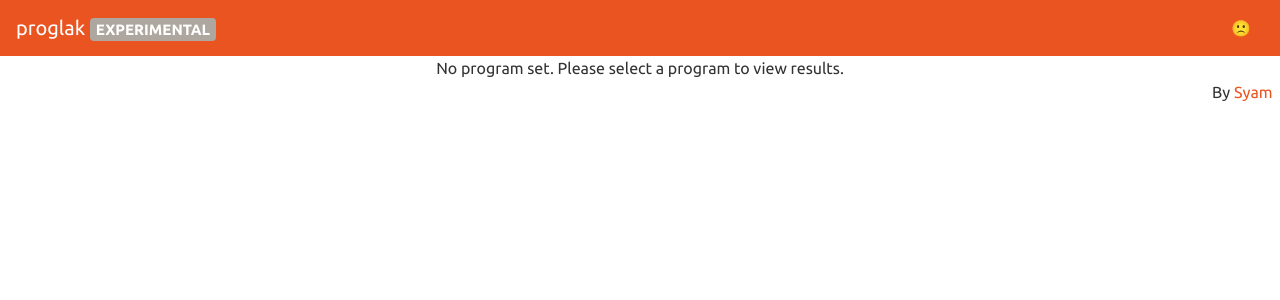
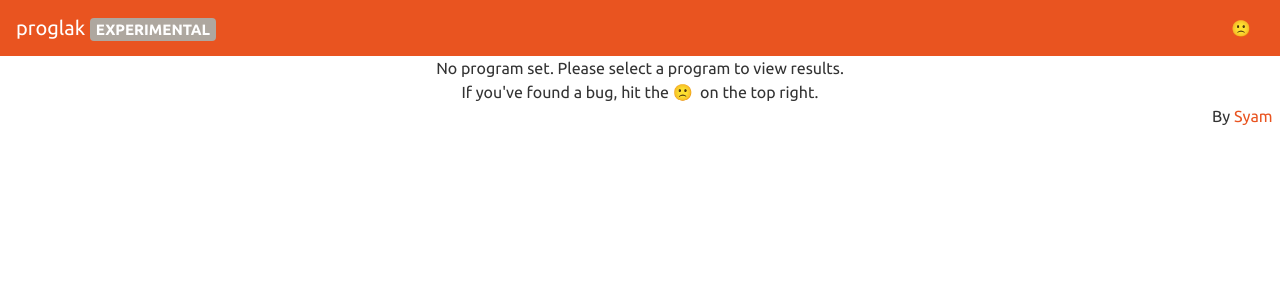
Before and after one commit to Siyer2/progression-check-frontend, a React (Vite) app: page /results in a window 1280 px wide. Shown: the top 300 px of the page. Built offline with nearby package versions, Linux system fonts and the light colour scheme.

Commit message:
Made a clearer error message

```diff
--- a/src/components/Results.jsx
+++ b/src/components/Results.jsx
@@ -48,7 +48,11 @@ function Results(props) {
 
 function NoSetProgram() {
     return (
-        <div>No program set. Please select a program to view results.</div>
+        <>
+            <div>No program set. Please select a program to view results.</div>
+
+            <div>If you've found a bug, hit the 🙁 &nbsp;on the top right.</div>
+        </>
     )
 }
 
```
